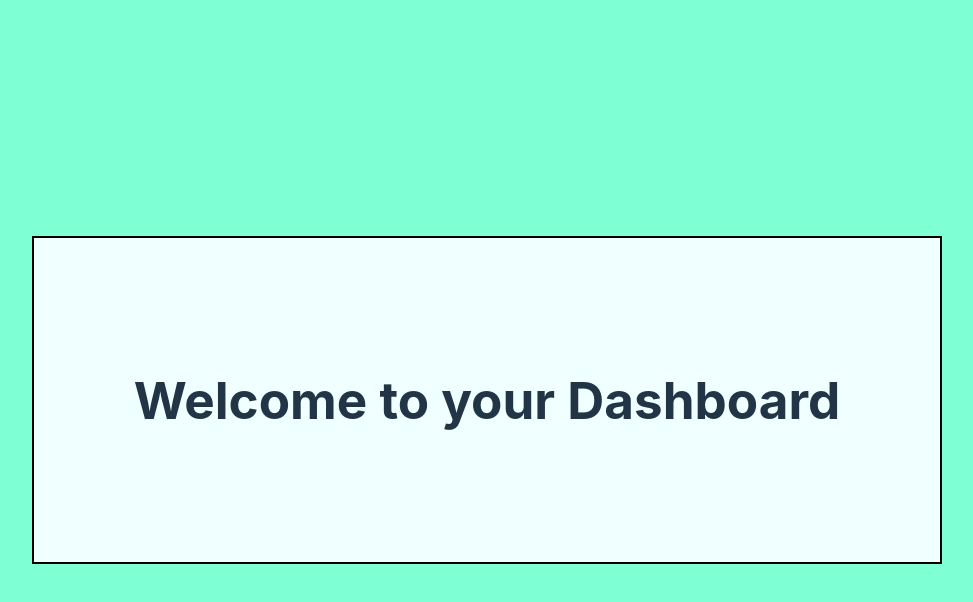
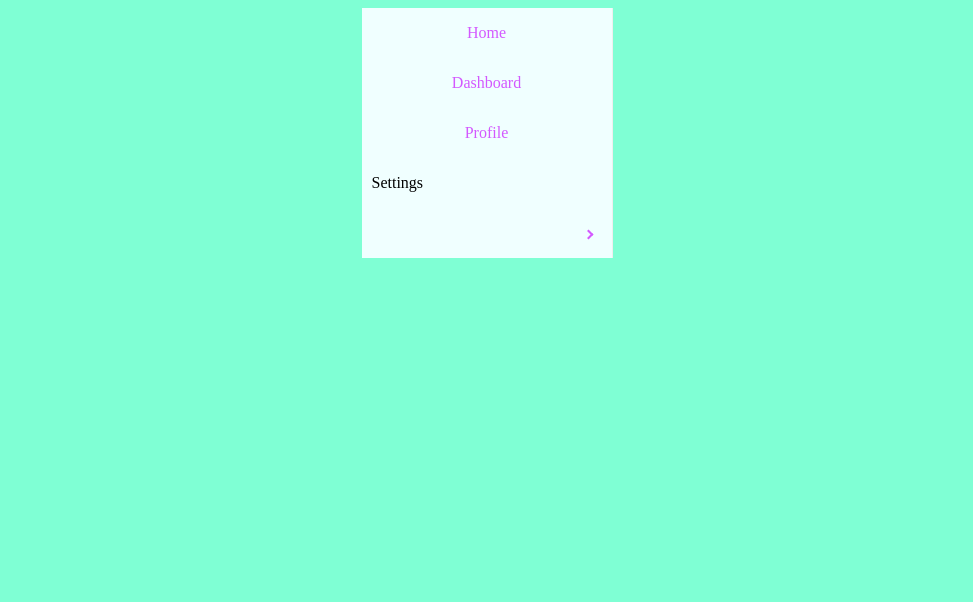
Before and after one commit to Jasmine-Abucejo/ReactJS-librarian_system, a React (Vite) app: page /home in a window 1280 px wide. Shown: the top 602 px of the page, without its empty margins (153-1126 px from the left). Built offline with nearby package versions, Linux system fonts and the light colour scheme.

Commit message:
trial:sidebar

```diff
--- a/package.json
+++ b/package.json
@@ -13,6 +13,7 @@
     "react": "^18.3.1",
     "react-dom": "^18.3.1",
     "react-hook-form": "^7.53.0",
+    "react-pro-sidebar": "^1.1.0",
     "react-router-dom": "^6.27.0"
   },
   "devDependencies": {
--- a/src/App.css
+++ b/src/App.css
@@ -1,10 +1,13 @@
 #root {
   max-width: 1280px;
-  margin: 0 auto;
-  padding: 2rem;
+  margin: 0;
+  padding: 0;
   text-align: center;
 }
 
+body {
+  place-items: center;
+}
 .logo {
   height: 6em;
   padding: 1.5em;
--- a/src/App.jsx
+++ b/src/App.jsx
@@ -2,7 +2,7 @@ import "./App.css";
 import Login from "./Login.jsx";
 
 function App() {
-  <Login />;
+  return;
 }
 
 export default App;
--- /dev/null
+++ b/src/Dashboard.jsx
@@ -0,0 +1,8 @@
+function Dashboard() {
+  return (
+    <div>
+      <h1>Dashboard</h1>
+    </div>
+  );
+}
+export default Dashboard;
--- a/src/Home.jsx
+++ b/src/Home.jsx
@@ -1,8 +1,46 @@
+import {
+  Sidebar,
+  Menu,
+  MenuItem,
+  SubMenu,
+  sidebarClasses,
+  menuClasses,
+} from "react-pro-sidebar";
+import { Link } from "react-router-dom";
 function Home() {
   return (
-    <div className="container">
-      <h1>Welcome to your Dashboard</h1>
-    </div>
+    <Sidebar
+      rootStyles={{
+        [`.${sidebarClasses.container}`]: {
+          backgroundColor: "azure",
+        },
+        [`.${menuClasses.container}`]: {
+          backgroundColor: "azure",
+        },
+      }}
+    >
+      <Menu
+        menuItemStyles={{
+          button: ({ level, active, disabled }) => {
+            if (level === 0)
+              return {
+                color: disabled ? "#f5d9ff" : "#d359ff",
+                backgroundColor: "azure",
+              };
+          },
+        }}
+      >
+        <MenuItem component={<Link to="/dashboard" />}>Home</MenuItem>
+        <MenuItem>Dashboard</MenuItem>
+        <MenuItem>Profile</MenuItem>
+        <p style={{ textAlign: "left", marginLeft: 10 }}>Settings</p>
+        <SubMenu title="Settings">
+          <MenuItem>General</MenuItem>
+          <MenuItem>Profile</MenuItem>
+          <MenuItem>Account</MenuItem>
+        </SubMenu>
+      </Menu>
+    </Sidebar>
   );
 }
 
--- a/src/Login.jsx
+++ b/src/Login.jsx
@@ -1,4 +1,4 @@
-import "./App.css";
+// import "./App.css";
 import Home from "./Home";
 import { useForm } from "react-hook-form";
 import {
@@ -16,7 +16,7 @@ function Login() {
     formState: { errors },
   } = useForm();
   const umail = "jasmine@gmail.com";
-  const upass = "1234";
+  const upass = "jasmine";
   const onSubmit = (data) => {
     console.log(data);
     if (data.email !== umail || data.password !== upass) {
@@ -27,8 +27,13 @@ function Login() {
   };
 
   return (
-    <div className="App">
-      <div className="container">
+    <div
+      className="Login"
+      style={{
+        marginLeft: "calc((100vw - (20vw + 200px))/2)",
+      }}
+    >
+      <div className="container" style={{ width: "20vw", height: "20vh" }}>
         <h1>Login to your Account</h1>
         <form onSubmit={handleSubmit(onSubmit)} className="form">
           <label htmlFor="email">Email</label>
--- a/src/index.css
+++ b/src/index.css
@@ -1,4 +1,32 @@
-:root {
+body {
+  /* margin: 0;
+  display: flex;
+  /* place-items: center; */
+  /* min-width: 320px;
+  min-height: 100vh; */
+  background-color: aquamarine;
+}
+
+button {
+  border-radius: 8px;
+  border: 1px solid transparent;
+  padding: 0.6em 1.2em;
+  font-size: 1em;
+  font-weight: 500;
+  font-family: inherit;
+  background-color: #ede8e8;
+  cursor: pointer;
+  transition: border-color 0.25s;
+}
+button:hover {
+  border-color: #646cff;
+}
+button:focus,
+button:focus-visible {
+  outline: 4px auto -webkit-focus-ring-color;
+}
+
+/* :root {
   font-family: Inter, system-ui, Avenir, Helvetica, Arial, sans-serif;
   line-height: 1.5;
   font-weight: 400;
@@ -36,24 +64,7 @@ h1 {
   line-height: 1.1;
 }
 
-button {
-  border-radius: 8px;
-  border: 1px solid transparent;
-  padding: 0.6em 1.2em;
-  font-size: 1em;
-  font-weight: 500;
-  font-family: inherit;
-  background-color: #1a1a1a;
-  cursor: pointer;
-  transition: border-color 0.25s;
-}
-button:hover {
-  border-color: #646cff;
-}
-button:focus,
-button:focus-visible {
-  outline: 4px auto -webkit-focus-ring-color;
-}
+
 
 @media (prefers-color-scheme: light) {
   :root {
@@ -66,4 +77,4 @@ button:focus-visible {
   button {
     background-color: #f9f9f9;
   }
-}
+} */
--- a/src/main.jsx
+++ b/src/main.jsx
@@ -4,6 +4,7 @@ import React from "react";
 import "./index.css";
 import Login from "./Login";
 import Home from "./Home.jsx";
+import Dashboard from "./Dashboard.jsx";
 import {
   BrowserRouter as Router,
   Route,
@@ -18,6 +19,7 @@ ReactDOM.createRoot(document.getElementById("root")).render(
       <Routes>
         <Route path="/" element={<Login />} />
         <Route path="/home" element={<Home />} />
+        <Route path="/dashboard" element={<Dashboard />} />
       </Routes>
     </BrowserRouter>
   </React.StrictMode>
```
Also changed, not shown: 1 other file (tests, documents, lock files or other folders).
